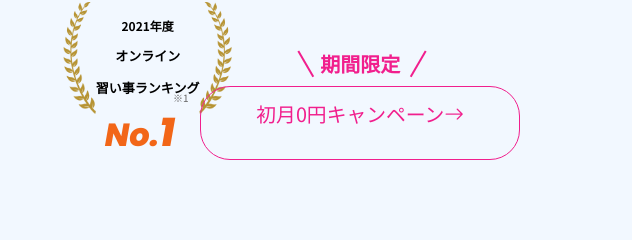
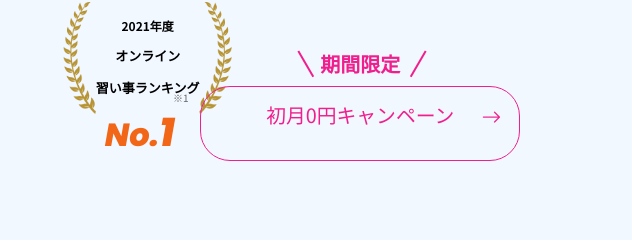
Before and after one commit to LeafField/EnglishClass, a website built with webpack: page src/index.html in a window 1280 px wide. Shown: the part 1042-1282 px from the top of the page, 640-1280 px from the left. Built offline with nearby package versions, Linux system fonts and the light colour scheme.

Commit message:
SP版の軽微な修正

```diff
--- a/src/styles/_ranking.scss
+++ b/src/styles/_ranking.scss
@@ -205,10 +205,16 @@
       height: rem(60);
       margin: rem(8) auto;
       font-size: rem(19.8);
-      padding-top: rem(12);
+      padding-top: rem(13);
       position: relative;
+      transition: all 0.3s;
+      &:hover {
+        color: #fff;
+        background-color: #f11f8d;
+      }
 
       & > i {
+        position: absolute;
         right: 18px;
         top: 15px;
       }
```
